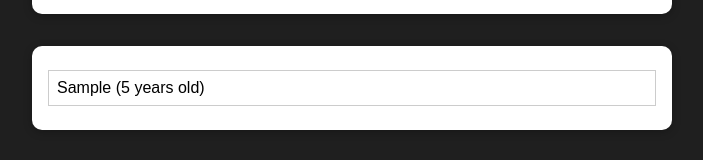
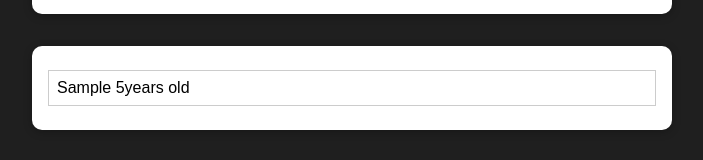
Before and after one commit to ivan-grekov/react-course, a React (Create React App) app in the folder users-table/: page / in a window 1280 px wide. Both pictures are taken after typing "Sample", "5" into the empty fields and a click on the button "Add User". Shown: the part 196-356 px from the top of the page, without its empty margins (288-991 px from the left). Built offline with nearby package versions, Linux system fonts and the light colour scheme.

Commit message:
fix: correct displaying users on page

```diff
--- a/users-table/src/components/Users/UsersList.tsx
+++ b/users-table/src/components/Users/UsersList.tsx
@@ -13,7 +13,8 @@ const UsersList: React.FC<{ users: IUser[] }> = ({ users }) => {
       <ul>
         {users.map((user, id) => (
           <li key={id}>
-            {user.userName} ({user.userAge} years old)
+            {user.userName} {user.userAge}
+            {user.userName.length > 1 && "years old"}
           </li>
         ))}
       </ul>
```
